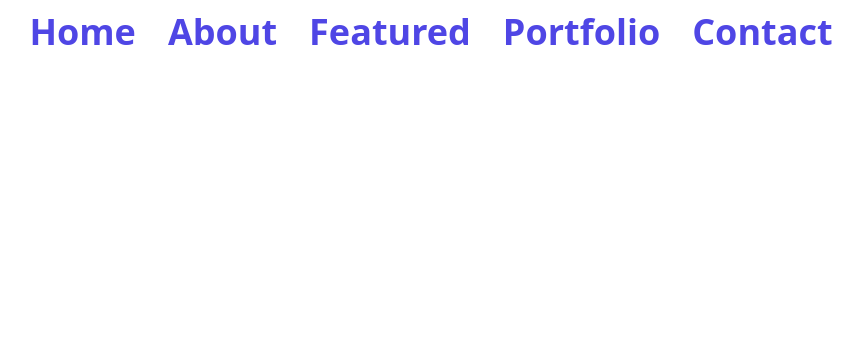
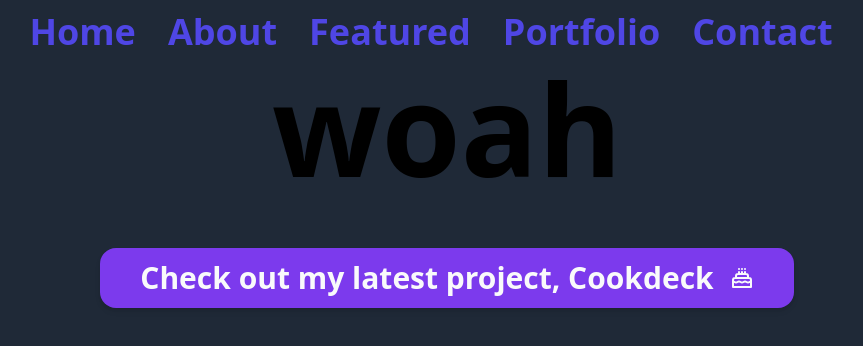
Before and after one commit to nktruong/portfolio, a React (Create React App) app: page / in a window 1280 px wide. Shown: the top 346 px of the page, without its empty margins (193-1056 px from the left). Built offline with nearby package versions, Linux system fonts and the light colour scheme.

Commit message:
added hero section, changed background to dark gray

```diff
--- a/src/App.js
+++ b/src/App.js
@@ -1,10 +1,12 @@
 import './App.css'
+import Hero from './components/Hero'
 import Hotbar from './components/Hotbar'
 
 function App() {
   return (
     <>
       <Hotbar/>
+      <Hero/>
     </>
   )
 }
--- a/src/components/Hero.js
+++ b/src/components/Hero.js
@@ -0,0 +1,20 @@
+import React from 'react'
+import {Link} from 'react-router-dom'
+
+function Hero() {
+  return (
+    <div className=" flex flex-col justify-center items-center">
+      <h1 className="lg:text-9xl md:text-7xl sm:text-5xl text-3xl font-black mb-14">woah</h1>
+      <Link className="py-3 px-10 bg-purple-600 rounded-2xl shadow-md text-3xl text-gray-50 font-semibold hover:bg-purple-700 transition duration-150 ease-in transform hover:-translate-y-0.5 flex items-center" to="/featured">
+        Check out my latest project, Cookdeck
+
+        <svg xmlns="http://www.w3.org/2000/svg" className="h-6 w-6 ml-4" fill="none" viewBox="0 0 24 24" stroke="currentColor">
+          <path strokeLinecap="round" strokeLinejoin="round" strokeWidth={2} d="M21 15.546c-.523 0-1.046.151-1.5.454a2.704 2.704 0 01-3 0 2.704 2.704 0 00-3 0 2.704 2.704 0 01-3 0 2.704 2.704 0 00-3 0 2.704 2.704 0 01-3 0 2.701 2.701 0 00-1.5-.454M9 6v2m3-2v2m3-2v2M9 3h.01M12 3h.01M15 3h.01M21 21v-7a2 2 0 00-2-2H5a2 2 0 00-2 2v7h18zm-3-9v-2a2 2 0 00-2-2H8a2 2 0 00-2 2v2h12z" />
+        </svg>
+      </Link>
+    </div>
+
+  )
+}
+
+export default Hero
--- a/src/index.css
+++ b/src/index.css
@@ -2,3 +2,7 @@
 @tailwind base;
 @tailwind components;
 @tailwind utilities;
+
+body {
+  @apply bg-gray-800;
+}
```
